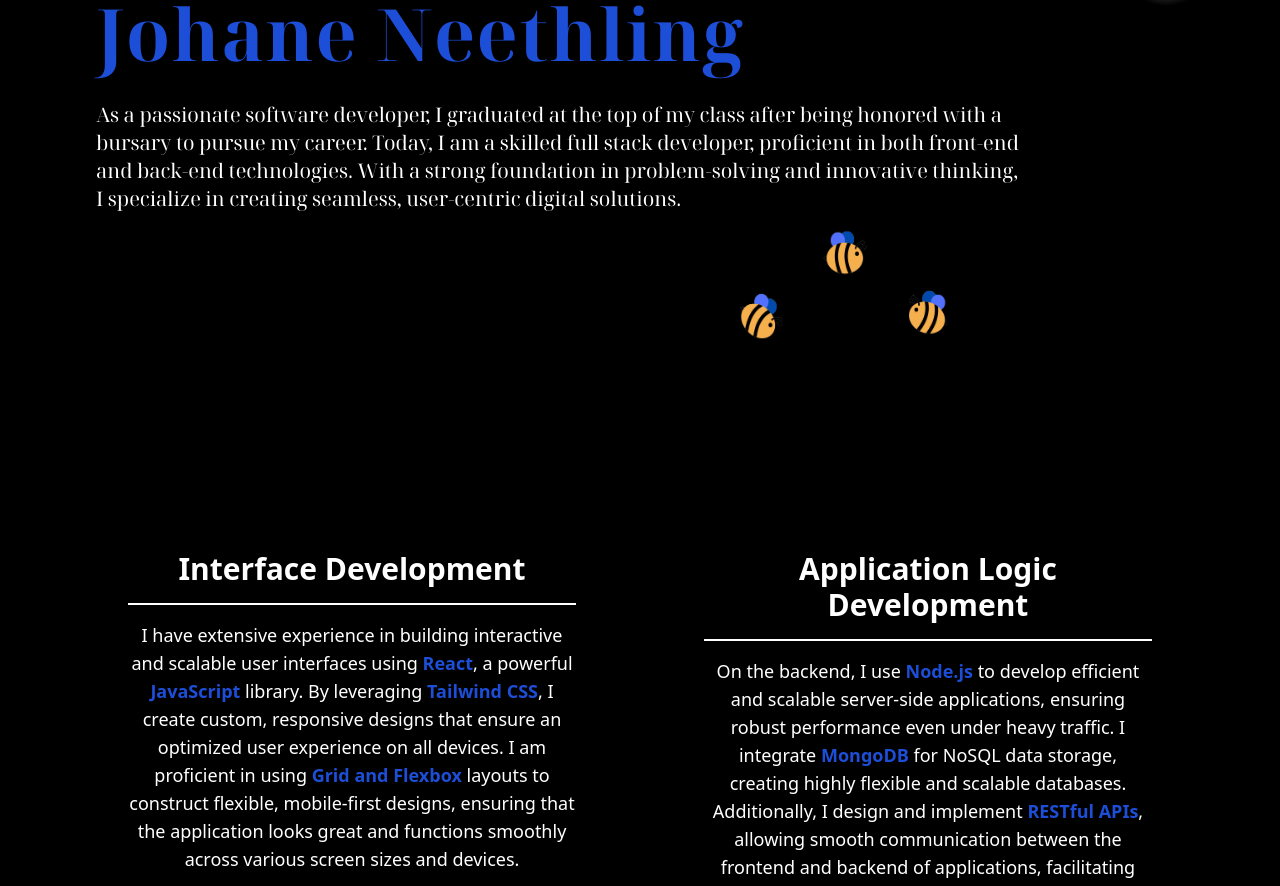
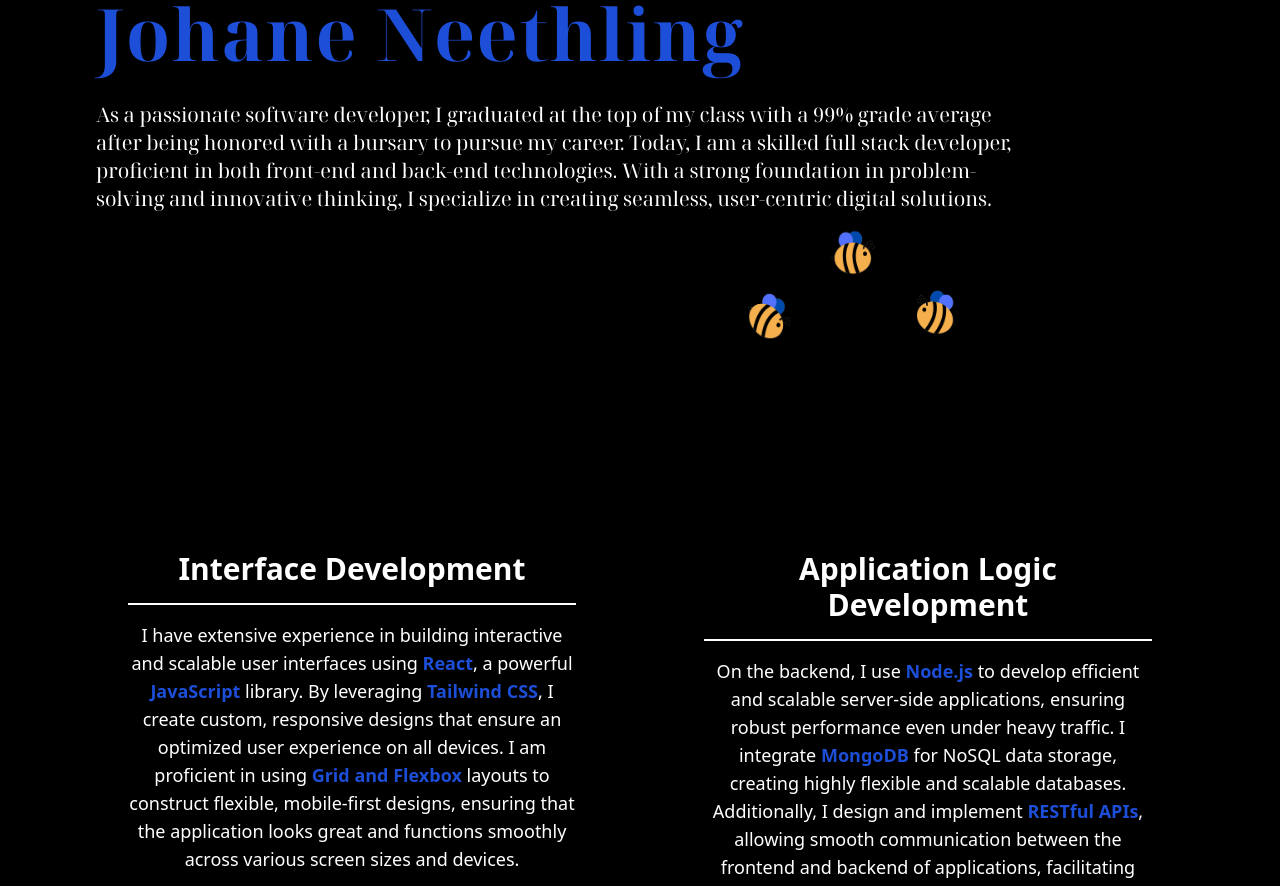
Before and after one commit to JohaneNeethling/your_digital_architect, a React (Create React App) app: page /home in a window 1280 px wide. Shown: the part 1145-2031 px from the top of the page. Built offline with nearby package versions, Linux system fonts and the light colour scheme; grey boxes are pictures that could not be loaded.

Commit message:
Update BioSection.js

```diff
--- a/src/components/BioSection.js
+++ b/src/components/BioSection.js
@@ -37,11 +37,11 @@ const BioSection = () => {
               transition={{ duration: 1.5, delay: 0.9 }} // Duration and delay for the animation
             >
               As a passionate software developer, I graduated at the top of my
-              class after being honored with a bursary to pursue my career.
-              Today, I am a skilled full stack developer, proficient in both
-              front-end and back-end technologies. With a strong foundation in
-              problem-solving and innovative thinking, I specialize in creating
-              seamless, user-centric digital solutions.
+              class with a 99% grade average after being honored with a bursary
+              to pursue my career. Today, I am a skilled full stack developer,
+              proficient in both front-end and back-end technologies. With a
+              strong foundation in problem-solving and innovative thinking, I
+              specialize in creating seamless, user-centric digital solutions.
             </motion.p>
             {/* Bio paragraph with animated entrance */}
 
```
